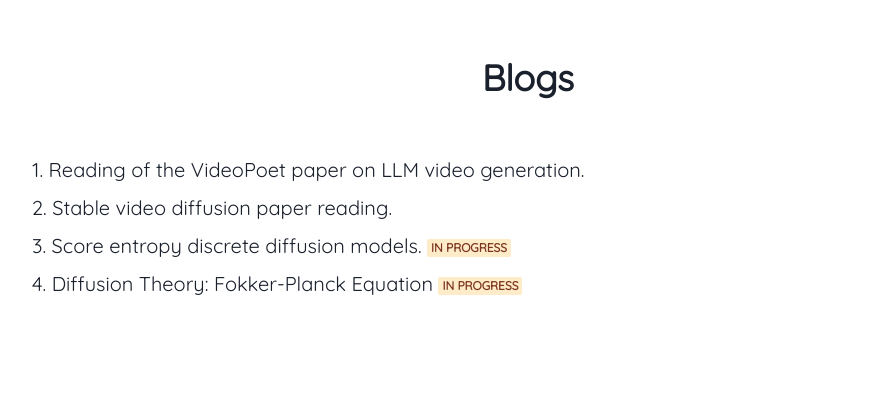
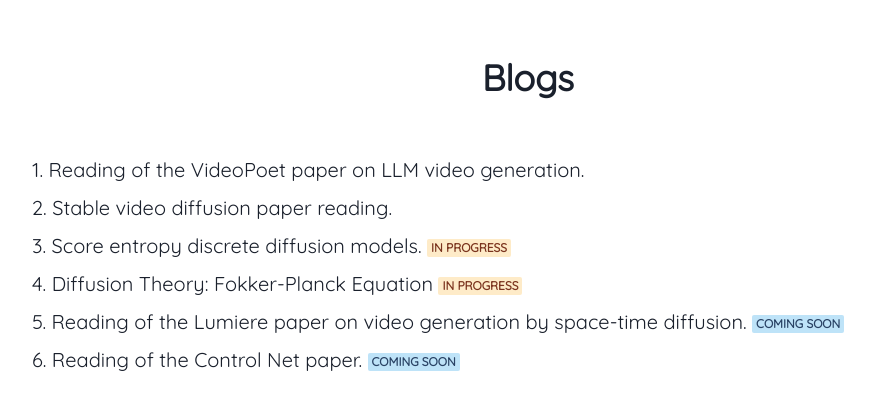
Before and after one commit to zhaoclaire/zhaoclaire.github.io, a Next.js app: page / in a window 1280 px wide. Shown: the top 410 px of the page, without its empty margins (112-987 px from the left). Built offline with nearby package versions, Linux system fonts and the light colour scheme.

Commit message:
Trivial update

```diff
--- a/app/posts.tsx
+++ b/app/posts.tsx
@@ -7,13 +7,24 @@
 
 const blogPosts = [
   {
-    title: 'Diffusion Theory: Fokker-Planck Equation',
-    url: '/fokker-planck',
+    title: "Reading of the Control Net paper.",
+    url: "/control-net",
+    notStarted: true,
+  },
+  {
+    title:
+      "Reading of the Lumiere paper on video generation by space-time diffusion.",
+    url: "/lumiere",
+    notStarted: true,
+  },
+  {
+    title: "Diffusion Theory: Fokker-Planck Equation",
+    url: "/fokker-planck",
     inProgress: true,
   },
   {
-    title: 'Score entropy discrete diffusion models.',
-    url: '/score-entropy-discrete-diffusion',
+    title: "Score entropy discrete diffusion models.",
+    url: "/score-entropy-discrete-diffusion",
     inProgress: true,
   },
   {
@@ -23,7 +34,7 @@ const blogPosts = [
   {
     title: "Reading of the VideoPoet paper on LLM video generation.",
     url: "/video-poet",
-  }
+  },
 ];
 
 export default blogPosts;
--- a/components/BlogList.tsx
+++ b/components/BlogList.tsx
@@ -8,6 +8,7 @@ interface Post {
   url: string;
   title: string;
   inProgress?: boolean;
+  notStarted?: boolean;
 }
 
 export default function BlogList({ posts }: { posts: Post[] }) {
@@ -25,6 +26,9 @@ export default function BlogList({ posts }: { posts: Post[] }) {
             {post.inProgress && (
               <Badge colorScheme="orange">{"In progress"}</Badge>
             )}
+            {post.notStarted && (
+              <Badge colorScheme="blue">{"Coming soon"}</Badge>
+            )}
           </Container>
         ))}
     </VStack>
```
Also changed, not shown: app/(writings)/(diffusion-model)/control-net/page.tsx (added, +22 -0 lines), app/(writings)/(video-generation)/lumiere/page.tsx (added, +23 -0 lines).
